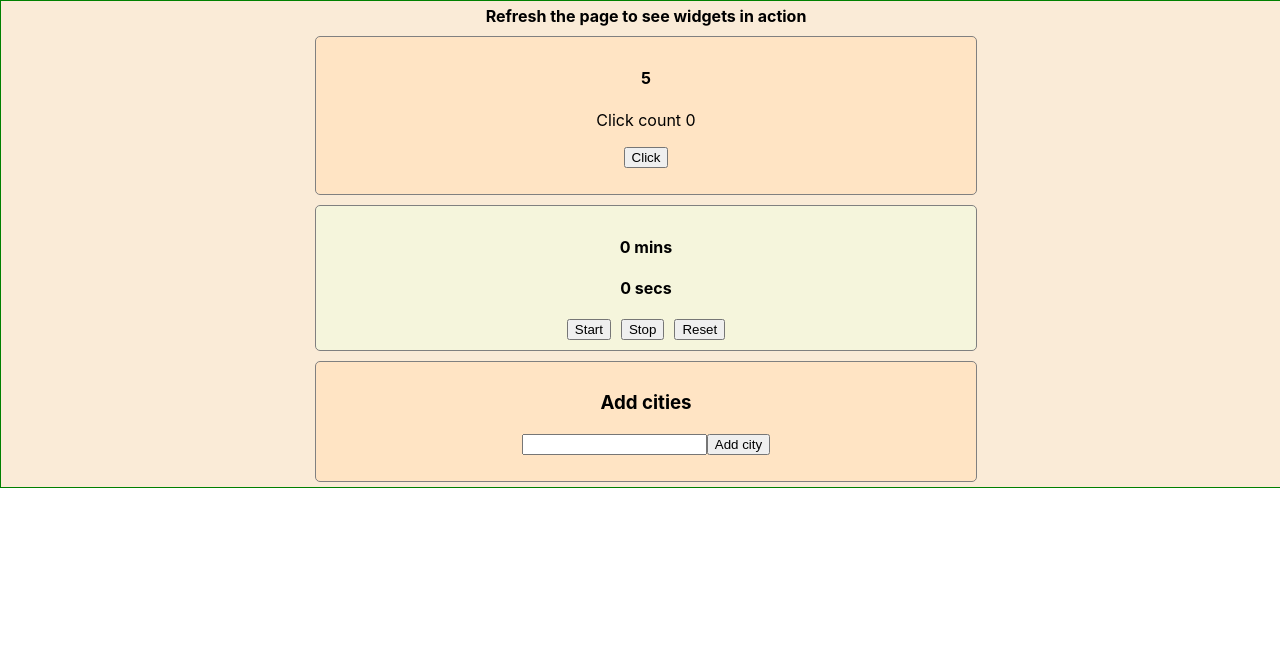
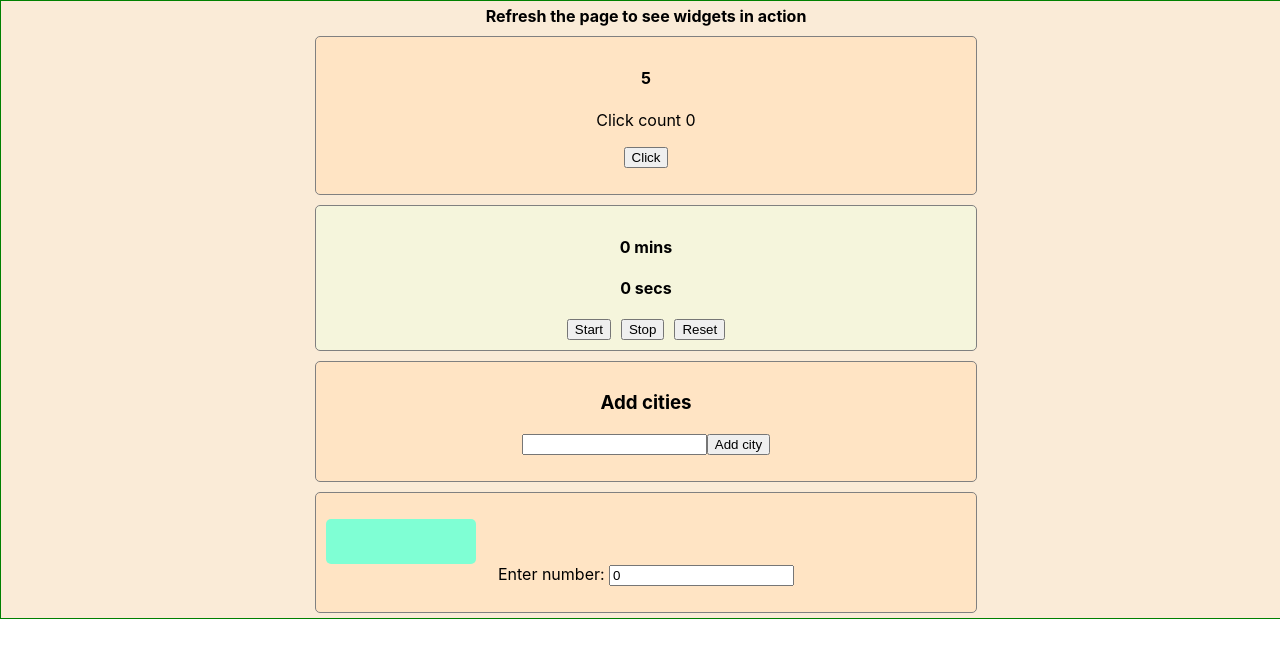
Before and after one commit to bhargavgunreddy/timer-based-click, a React (Create React App) app: page / in a window 1280 px wide. Shown: the top 658 px of the page. Built offline with nearby package versions, Linux system fonts and the light colour scheme.

Commit message:
Progress bar -- started

```diff
--- a/package.json
+++ b/package.json
@@ -13,6 +13,7 @@
     "react": "^18.2.0",
     "react-dom": "^18.2.0",
     "react-scripts": "5.0.1",
+    "styled-components": "^5.3.6",
     "typescript": "^4.4.2",
     "web-vitals": "^2.1.0"
   },
@@ -39,5 +40,8 @@
       "last 1 firefox version",
       "last 1 safari version"
     ]
+  },
+  "resolutions": {
+    "styled-components": "^5"
   }
 }
--- a/src/App.css
+++ b/src/App.css
@@ -61,3 +61,38 @@
 .cities-widget ul {
   list-style-type: none;
 }
+
+.progress-widget {
+  display: flex;
+  flex-direction: column;
+
+}
+
+.progress-bar {
+  width: 150px;
+  height: 45px;
+  border-radius: 5px;
+  background-color: aquamarine;
+}
+
+.progress-bar-indicator {
+  animation: 4s slidein;
+  transition: 2s ease 0.3s;
+  background-color: brown;
+}
+
+@keyframes slidein {
+
+  from {
+    background-color: pink;
+  }
+
+  50% {
+    background-color: bisque;
+  }
+
+  to {
+    background-color: aquamarine;
+  }
+
+}
--- a/src/App.tsx
+++ b/src/App.tsx
@@ -4,6 +4,7 @@ import './App.css';
 import TimeClock from './components/time-clock';
 import StopWatch from './components/stop-watch';
 import TodoList from './components/todo-list';
+import { ProgressBar } from './components/progress-bar';
 
 function App() {
 
@@ -16,6 +17,7 @@ function App() {
       <TimeClock />
       <StopWatch />
       <TodoList />
+      <ProgressBar />
     </div>
   );
 }
--- /dev/null
+++ b/src/components/progress-bar.tsx
@@ -0,0 +1,28 @@
+import React, { useState, useEffect, ChangeEvent, useRef } from 'react';
+
+
+// const styledDiv = styled.div`
+// ${props => `
+// width: ${props['data-width']}`}
+// `;
+
+export const ProgressBar = () => {
+    const [wid, setWid] = useState(0);
+    const progressRef = useRef(null);
+
+    function handleChange(ev: ChangeEvent<HTMLInputElement>) {
+        setWid(Number(ev.target?.value));
+        (progressRef.current as any).style = {
+            width: `${Number(ev.target.value)} %`
+        }
+    }
+
+    return <section className='widget progress-widget'>
+        <p>
+            <div className='progress-bar'>
+                <div data-width={wid} ref={progressRef} className='progress-bar-indicator'></div>
+            </div>
+            Enter number: <input type="number" value={wid} onChange={handleChange}></input>
+        </p>
+    </section>
+}
```
Also changed, not shown: 1 other file (tests, documents, lock files or other folders).
